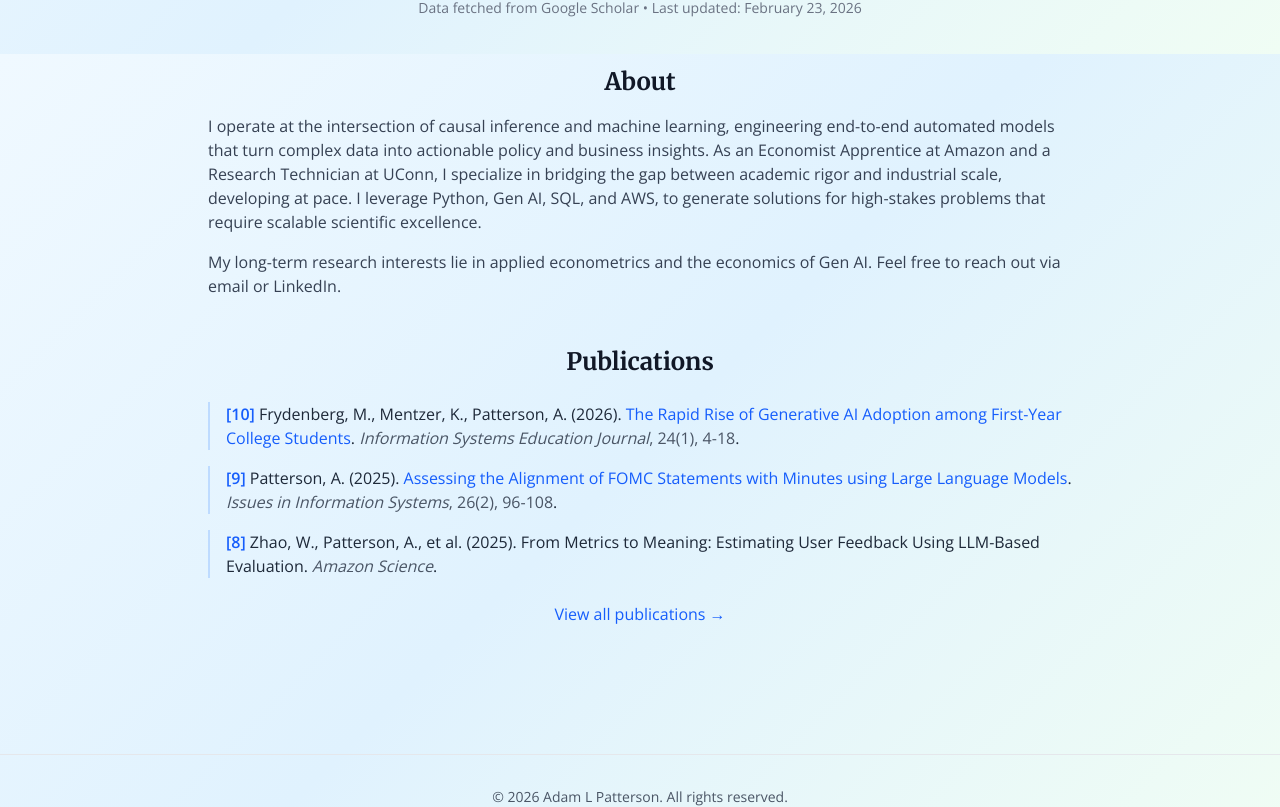
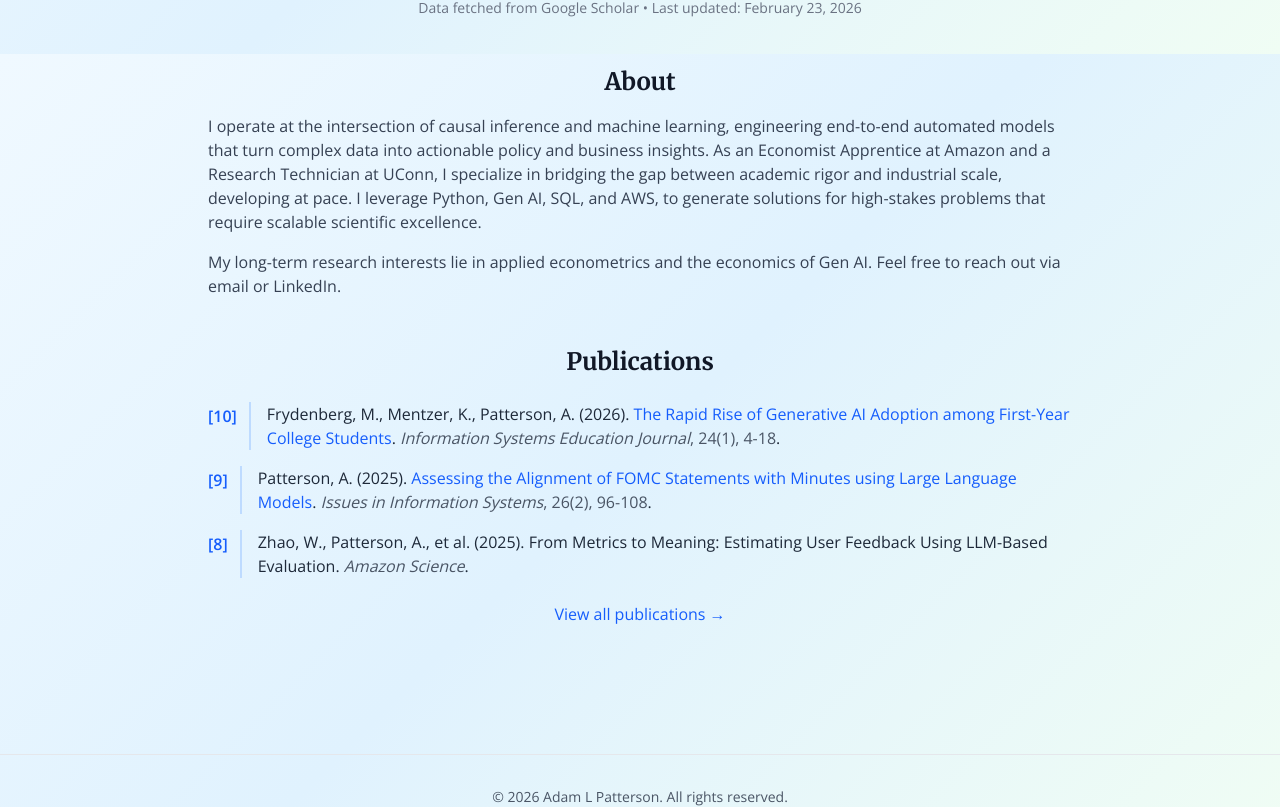
Before and after one commit to adampattersonct/personal-website, a Next.js app: page / in a window 1280 px wide. Shown: the part 746-1553 px from the top of the page. Built offline with nearby package versions, Linux system fonts and the light colour scheme.

Commit message:
Updated formating on indexing

```diff
--- a/components/PublicationsSection.tsx
+++ b/components/PublicationsSection.tsx
@@ -15,9 +15,10 @@ export default function PublicationsSection({ limit, showViewAll }: Props) {
       <h2 className="text-2xl font-bold mb-6 text-center">Publications</h2>
       <ol className="space-y-4">
         {items.map((pub, index) => (
-          <li key={index} className="pl-4 border-l-2 border-blue-200 dark:border-blue-800 hover:border-blue-500 dark:hover:border-blue-400 transition-colors">
+          <li key={index} className="flex items-start gap-3">
+            <span className="font-semibold text-blue-600 dark:text-blue-400 shrink-0 pt-0.5">[{total - index}]</span>
+            <div className="pl-4 border-l-2 border-blue-200 dark:border-blue-800 hover:border-blue-500 dark:hover:border-blue-400 transition-colors">
             <p className="text-gray-800 dark:text-gray-200">
-              <span className="font-semibold text-blue-600 dark:text-blue-400">[{total - index}]</span>{' '}
               {pub.authors} ({pub.year}).{' '}
               {pub.url ? (
                 <a
@@ -38,6 +39,7 @@ export default function PublicationsSection({ limit, showViewAll }: Props) {
               {pub.pages && <span className="text-gray-600 dark:text-gray-400">, {pub.pages}</span>}
               .
             </p>
+            </div>
           </li>
         ))}
       </ol>
```
